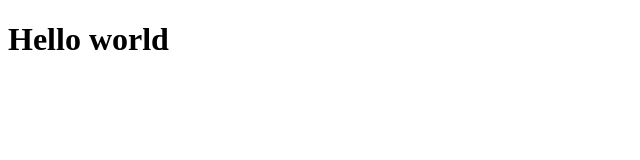
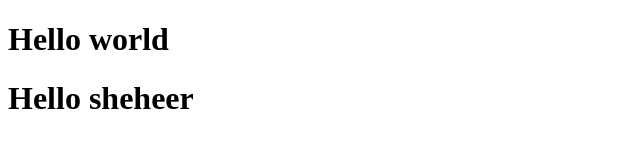
Before and after one commit to muhammedsheheer/gitlogs, a plain HTML site: page index.html in a window 1280 px wide. Shown: the whole page, without its empty margins (0-640 px from the left). Drawn offline with Linux system fonts and the light colour scheme.

Commit message:
second commit

```diff
--- a/index.html
+++ b/index.html
@@ -7,5 +7,6 @@
 	</head>
 	<body>
 		<h1>Hello world</h1>
+		<h1>Hello sheheer</h1>
 	</body>
 </html>
```
